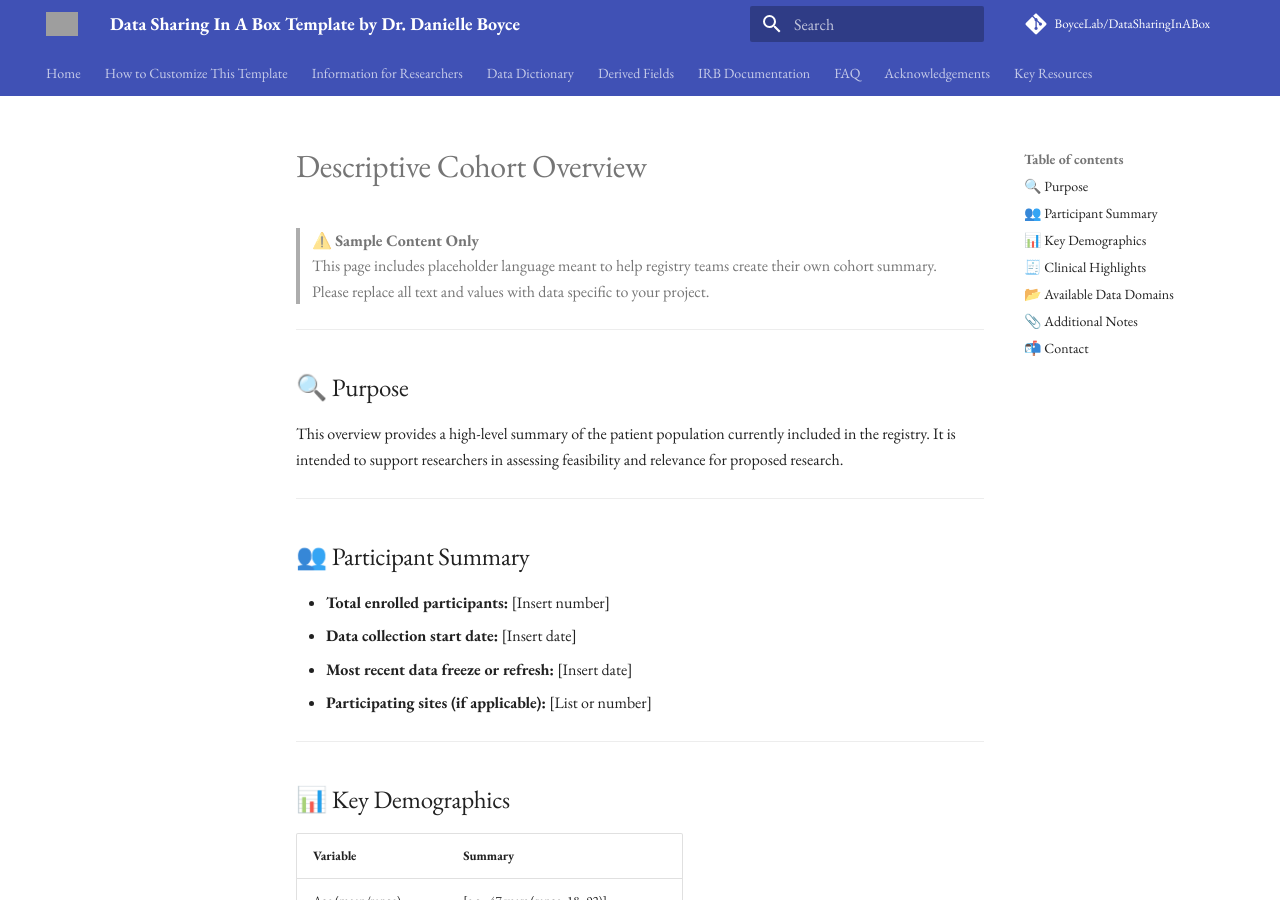
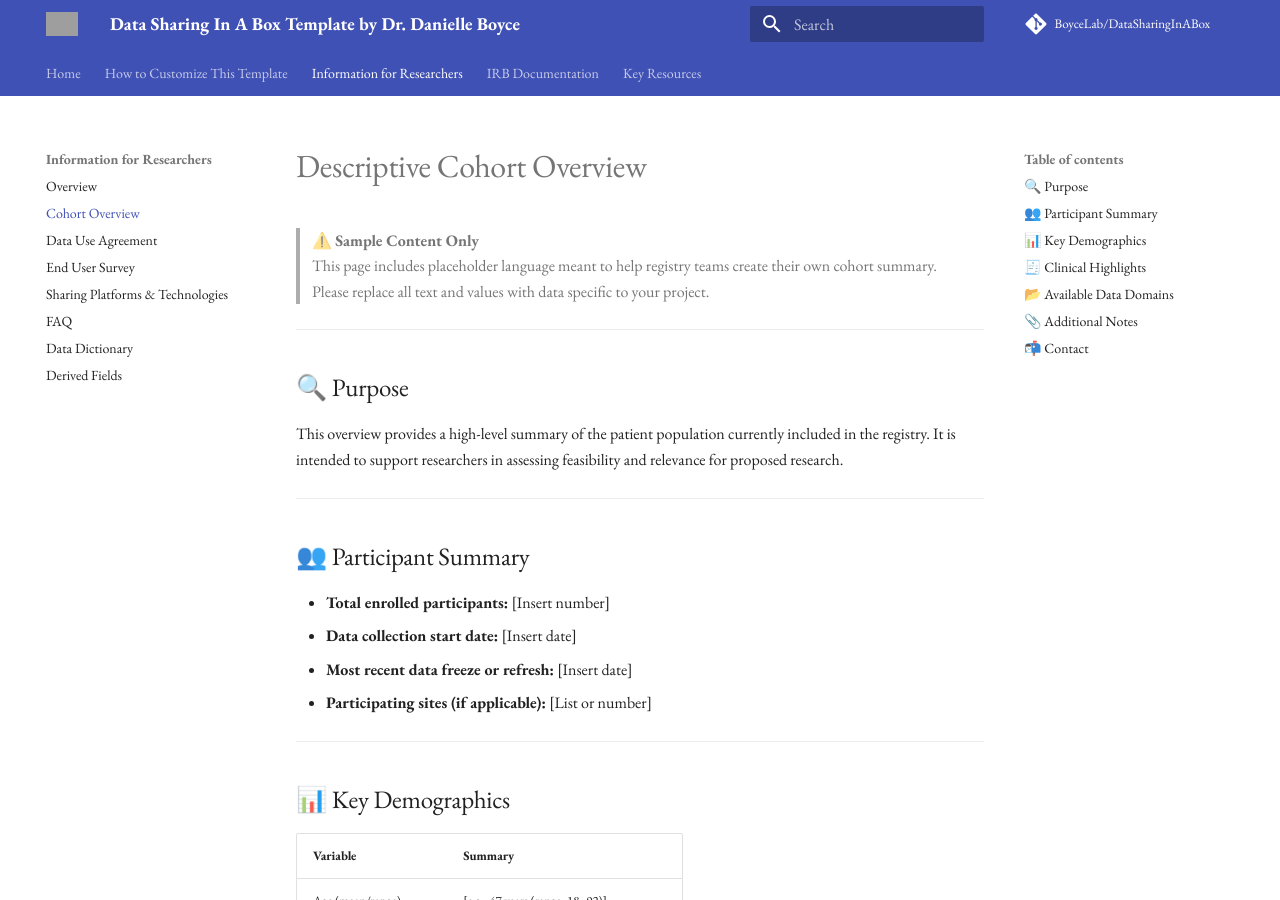
Before and after one commit to BoyceLab/DataSharingInABox, an MkDocs documentation site: the page built from docs/cohort-overview.md, in a window 1280 px wide and 900 px high. Built offline with MkDocs 1.6.1 and Material for MkDocs 9.7.7, drawn with Linux system fonts in a browser that asks for light colours; comment, search, counter and statistics services are not loaded; grey boxes are pictures that could not be loaded.

Commit message:
Update mkdocs.yml

```diff
--- a/mkdocs.yml
+++ b/mkdocs.yml
@@ -21,14 +21,14 @@ nav:
   - How to Customize This Template: customization.md
   - Information for Researchers:
       - Overview: researchers.md
+      - Cohort Overview: cohort-overview.md
       - Data Use Agreement: dua.md
       - End User Survey: survey.md
       - Sharing Platforms & Technologies: data-platforms.md
-  - Data Dictionary: data-dictionary.md
-  - Derived Fields: derived-fields.md
+      - FAQ: faq.md
+      - Data Dictionary: data-dictionary.md
+      - Derived Fields: derived-fields.md
   - IRB Documentation: irb.md
-  - FAQ: faq.md
-  - Acknowledgements: acknowledgements.md
   - Key Resources:
       - Your Organization(s) Here: key_resources.md
       - NIH Data Sharing Language Explained: nih-data-sharing.md
@@ -37,7 +37,7 @@ nav:
       - NIH Sharing Policies: https://grants.nih.gov/policy-and-compliance/policy-topics/sharing-policies
       - FDA on Real-World Evidence: https://www.fda.gov/science-research/science-and-research-special-topics/real-world-evidence
       - EMA on Real-World Evidence: https://www.ema.europa.eu/en/about-us/how-we-work/data-regulation-big-data-other-sources/real-world-evidence
-
+      - Acknowledgements: acknowledgements.md
 markdown_extensions:
   - meta
   - admonition
```
